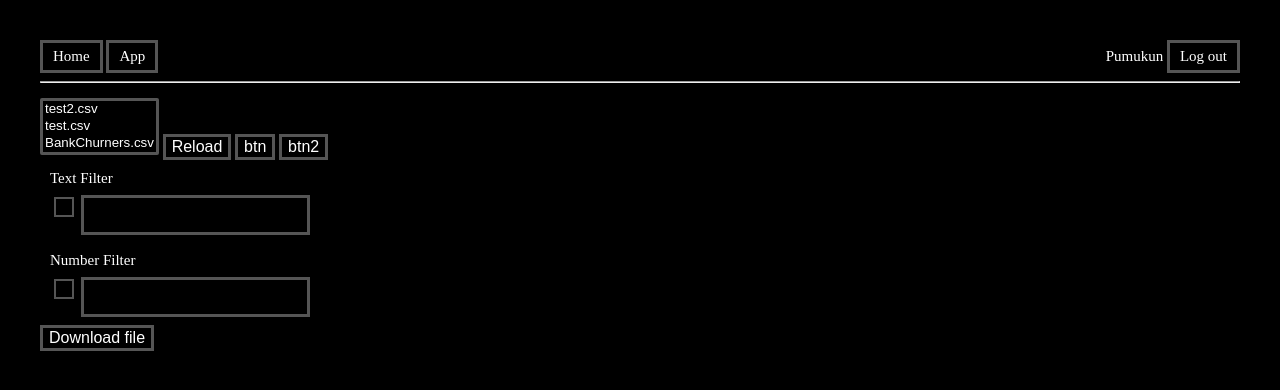
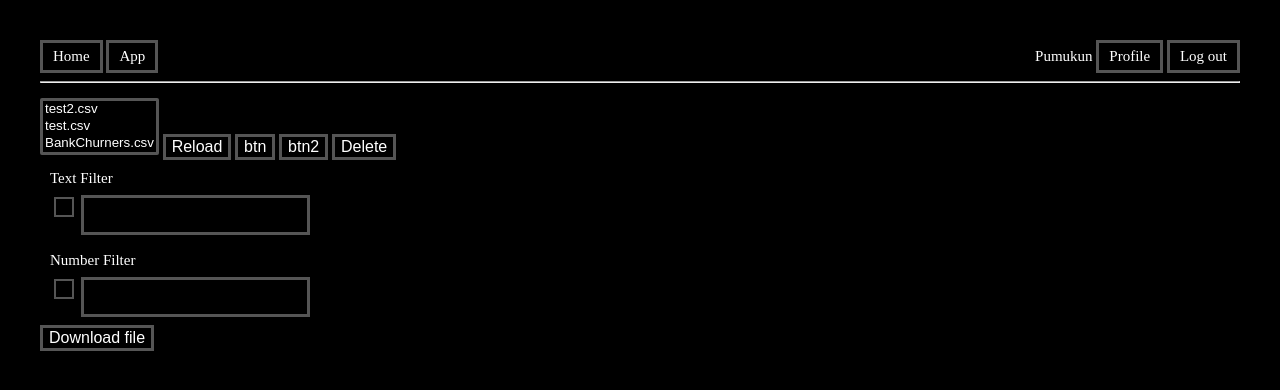
Before and after one commit to Pumukun/python-http, a Flask app: page /csv_app in a window 1280 px wide. Shown: the top 390 px of the page. Run offline with Flask 3, Linux system fonts and the light colour scheme; a user stored in the database is signed in.

Commit message:
made delete file button

```diff
--- a/app/static/scripts.js
+++ b/app/static/scripts.js
@@ -98,3 +98,31 @@ function reload_table(index) {
 		},
 	});
 }
+
+function delete_file(index) {
+	var file_sel_menu = document.getElementById("select-menu");
+	var dict = {"index": index, "sel_table": text};
+
+	if (file_sel_menu.size > 1) {
+
+	$.ajax({
+		url: "/api/delete_file/" + index,
+		type: "POST",
+		contentType: "application/json",
+		data: JSON.stringify(dict),
+		success: function (data) {
+			const file_sel_menu = document.getElementById("select-menu");
+			var options = file_sel_menu.options;
+
+			for (var i = 0; i < options.length; i++) {
+				if (options[i].text === text) {
+					file_sel_menu.remove(i);
+					break;
+				}
+			}
+
+			file_sel_menu.size--;
+		},
+	});
+	}
+}
--- a/app/templates/base.html
+++ b/app/templates/base.html
@@ -29,6 +29,7 @@
 			{% else %}
 			<div>
 				<label>{{ current_user.username }}</label>
+				<a href="/profile" class="a_head">Profile</a>
 				<a href="/logout" class="a_head">Log out</a>
 			</div>
 			{% endif %}
--- a/app/templates/csv_app.html
+++ b/app/templates/csv_app.html
@@ -12,6 +12,7 @@
 <button type="button" id="reload_btn">Reload</button>
 <button type="button" onclick="process(1)">btn</button>
 <button type="button" onclick="reload_table(1)">btn2</button>
+<button type="button" onclick="delete_file(1)">Delete</button>
 
 {% block table %}{% endblock %}
 
--- a/app/templates/csv_app_table.html
+++ /dev/null
@@ -1,6 +0,0 @@
-{% extends csv_app.html %}
-{% block table %}
-
-
-
-{% endblock %}
--- a/app/views.py
+++ b/app/views.py
@@ -64,6 +64,12 @@ def register() -> str:
     return render_template('register.html', title='Register', form=form)
 
 
+# Profile
+@app.route('/profile', methods=['POST', 'GET'])
+@login_required
+def profile() -> str:
+    return render_template('profile.html', title='Profile')
+
 # file upload and download
 @app.route('/upload', methods=['GET', 'POST'])
 def csv_upload() -> str:
@@ -96,6 +102,7 @@ def csv_app() -> str:
     files: list[str] = os.listdir(app.config['UPLOAD_FOLDER'])
     return render_template('csv_app.html', title='CSV App', files=files)
 
+# API
 @app.route('/api/set_table/<uuid>', methods=['POST', 'GET'])
 def set_table(uuid):
     content = request.get_json(silent=True)
@@ -120,3 +127,10 @@ def update_table(uuid):
     }
 
     return jsonify(result_dict)
+
+@app.route('/api/delete_file/<uuid>', methods=['GET', 'POST'])
+def delete_file(uuid):
+    content = request.get_json(silent=True)
+    os.remove(f'{app.config["UPLOAD_FOLDER"]}/{content["sel_table"]}')
+
+    return {"success": 1}
```
Also changed, not shown: app/templates/profile.html (added, +7 -0 lines), app.db.
